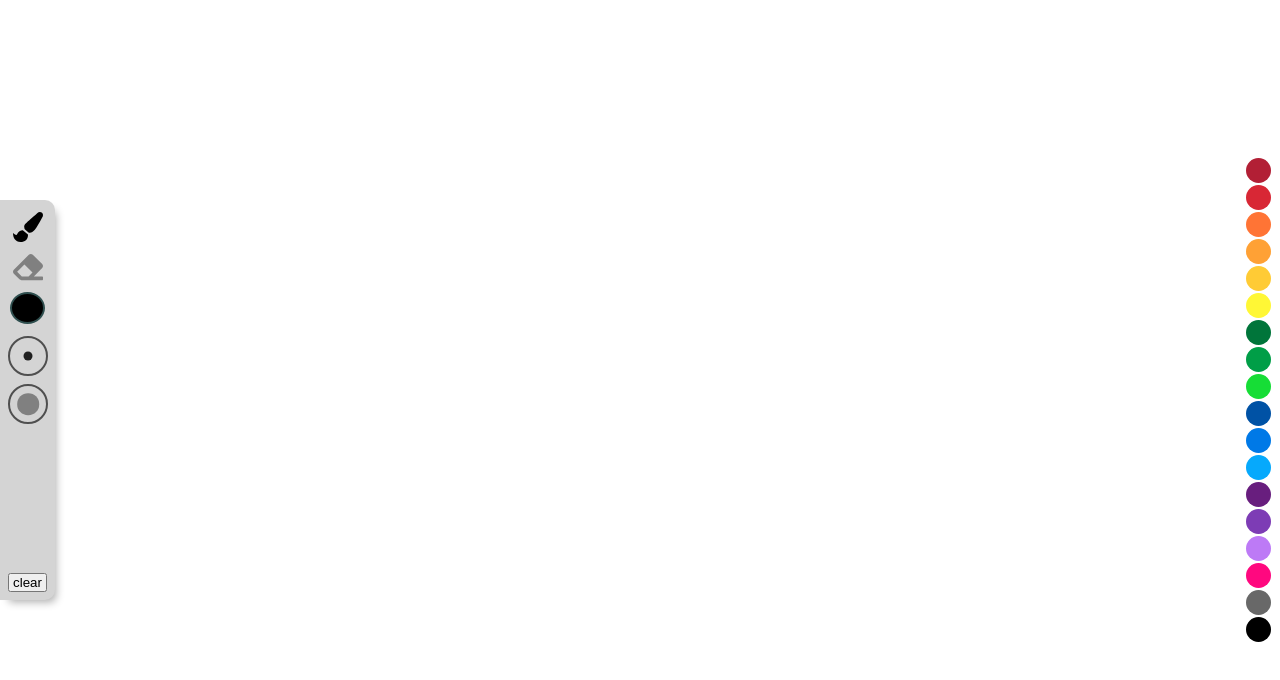
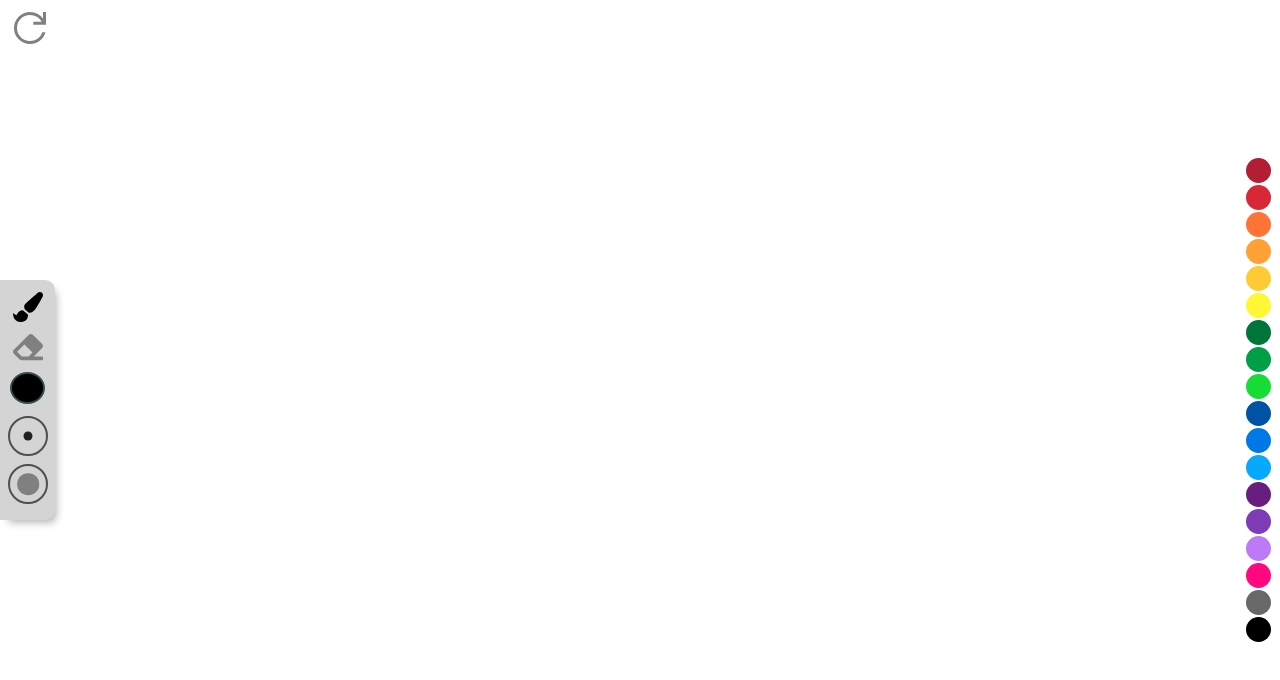
Before and after one commit to thiagorocha503/drawing-app, a React (Create React App) app: page / in a window 1280 px wide. Shown: the top 680 px of the page. Built offline with nearby package versions, Linux system fonts and the light colour scheme.

Commit message:
✨ Update clean button

```diff
--- a/src/App.tsx
+++ b/src/App.tsx
@@ -4,6 +4,7 @@ import Canvas from "./components/Canvas";
 import MainToolbar from "./components/Toolbar";
 import PaletteToolbar from "./components/PaletteBar";
 import { brushMode } from "./types/toolMode";
+import Clean from "./components/Clean";
 
 function App() {
     const [opacity, setOpacity] = useState<number>(100);
@@ -44,6 +45,7 @@ function App() {
     };
     return (
         <div className="App">
+            <Clean drawing={drawing} onClick={handleClear} />
             <MainToolbar
                 mode={mode}
                 opacity={opacity}
--- /dev/null
+++ b/src/components/Clean.css
@@ -0,0 +1,14 @@
+.clean {
+    position: absolute;
+    height: 50px;
+    width: 60px;
+    padding: 0;
+    top: 4px;
+    border: none;
+    z-index: 5;
+    background-color: transparent;
+    transition: all 0.5s;
+}
+.clean:hover {
+    scale: 1.2;
+}
--- a/src/components/Clean.tsx
+++ b/src/components/Clean.tsx
@@ -1,13 +1,27 @@
-type CleanProps = { onClick: () => void };
-export default function Clean({ onClick }: CleanProps) {
+import { useState } from "react";
+import "./Clean.css";
+type CleanProps = { onClick: () => void; drawing: boolean };
+
+export default function Clean({ onClick, drawing }: CleanProps) {
+    const [color, setColor] = useState("gray");
     return (
-        <input
-            id="clear"
+        <button
+            className={"clean " + (drawing ? "hide" : "show")}
+            onClick={() => onClick()}
             type="button"
-            value="clear"
-            onClick={() => onClick()}
             aria-label="clean paint"
             title="clean"
-        />
+            onMouseOver={() => setColor("black")}
+            onMouseLeave={() => setColor("grey")}
+        >
+            <svg
+                xmlns="http://www.w3.org/2000/svg"
+                fill={color}
+                viewBox="0 96 960 960"
+                width="48"
+            >
+                <path d="M480 896q-133 0-226.5-93.5T160 576q0-133 93.5-226.5T480 256q85 0 149 34.5T740 385V256h60v254H546v-60h168q-38-60-97-97t-137-37q-109 0-184.5 75.5T220 576q0 109 75.5 184.5T480 836q83 0 152-47.5T728 663h62q-29 105-115 169t-195 64Z" />
+            </svg>
+        </button>
     );
 }
--- a/src/components/Toolbar.css
+++ b/src/components/Toolbar.css
@@ -5,7 +5,6 @@
 
 .tool {
     padding:  8px;
-    min-height: 400px;
     width: var(--tool-with);
     border-bottom-right-radius: 10px;
     border-top-right-radius: 10px;
--- a/src/components/Toolbar.tsx
+++ b/src/components/Toolbar.tsx
@@ -56,21 +56,6 @@ export default function MainToolbar({
 
     return (
         <div className={`tool ${drawing ? "tool-out" : "tool-in"}`}>
-            <div
-                style={{
-                    flexGrow: 1,
-                    display: "flex",
-                    flexDirection: "column",
-                }}
-            >
-                <div
-                    style={{
-                        display: "flex",
-                        flexDirection: "column",
-                        alignItems: "stretch",
-                        flexGrow: "1",
-                    }}
-                >
             <div>
                 <Paint
                     active={mode === brushMode.Paint}
@@ -91,10 +76,7 @@ export default function MainToolbar({
                     paddingBottom: "8px",
                 }}
             >
-                        <ColorPicker
-                            color={color}
-                            onClick={handleColorChange}
-                        />
+                <ColorPicker color={color} onClick={handleColorChange} />
             </div>
             <div style={{ paddingBottom: "8px" }}>
                 <SizeButton
@@ -113,10 +95,5 @@ export default function MainToolbar({
                 />
             </div>
         </div>
-            </div>
-            <div>
-                <Clean onClick={handleClear} />
-            </div>
-        </div>
     );
 }
--- a/src/index.css
+++ b/src/index.css
@@ -16,7 +16,6 @@ html {
 
 input,
 button {
-    width: 100%;
     cursor: pointer;
 }
 
@@ -68,3 +67,34 @@ button {
     width: 40px;
     height: 40px;
 }
+
+.show,
+.hide {
+    animation-duration: 0.25s;
+    animation-fill-mode: forwards;
+}
+
+.hide {
+    animation-name: hide-animation;
+}
+
+.show {
+    animation-name: show-animation;
+}
+
+@keyframes show-animation {
+    from {
+        opacity: 0;
+    }
+    to {
+        opacity: 1;
+    }
+}
+@keyframes hide-animation {
+    from {
+        opacity: 1;
+    }
+    to {
+        opacity: 0;
+    }
+}
```
Lines whose indentation alone changed are shown as unchanged.
